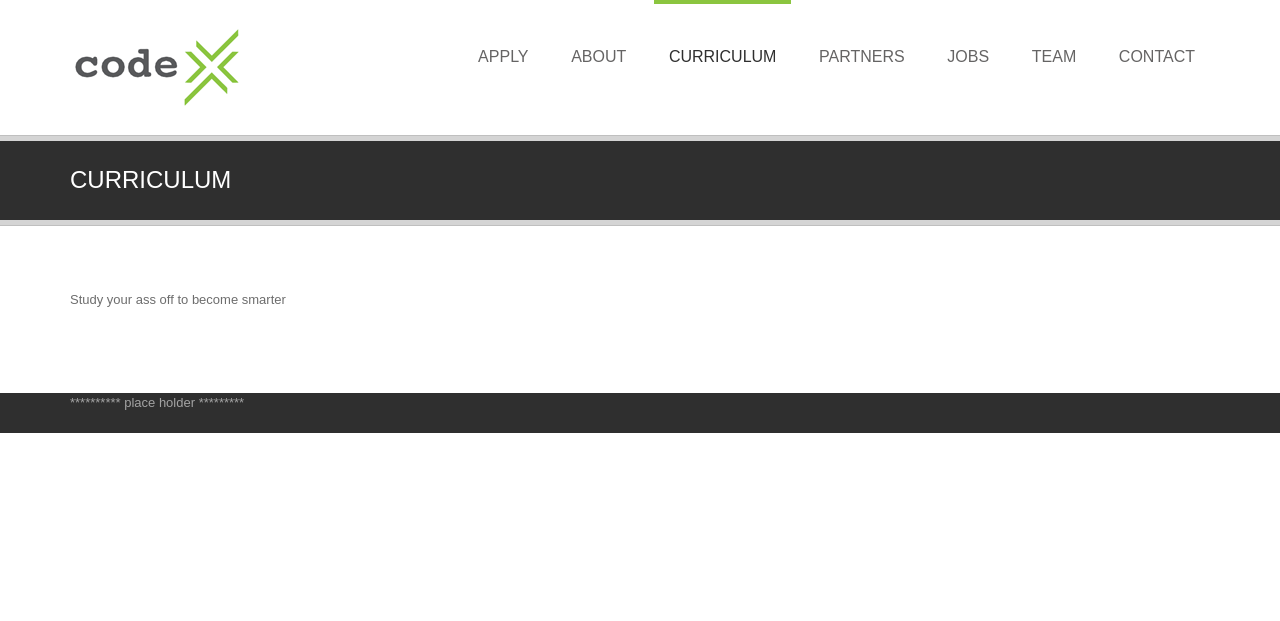
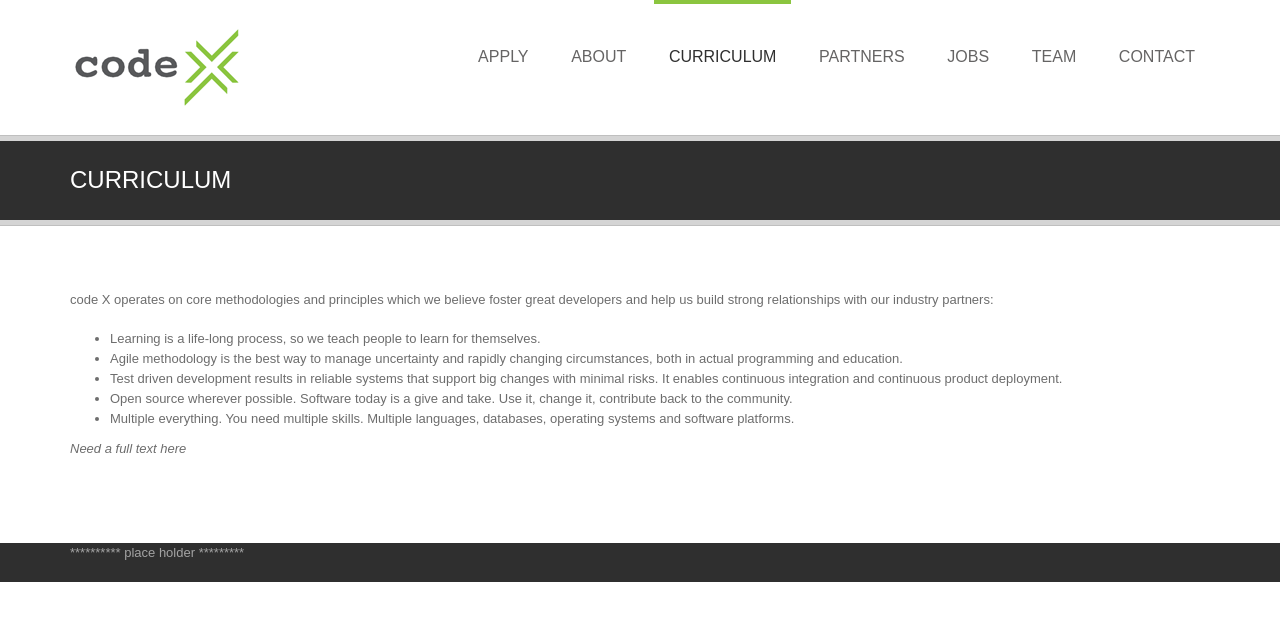
Before and after one commit to davidmweber/jekyll-example, a Jekyll site: the page built from content/curriculum.md, in a window 1280 px wide. Shown: the top 621 px of the page. Built offline with Jekyll 4.4.1, drawn with Linux system fonts in a browser that asks for light colours; some web fonts are replaced; Markdown is read by kramdown in place of the engine named in the settings.

```diff
--- a/content/curriculum.md
+++ b/content/curriculum.md
@@ -4,4 +4,13 @@ title: Curriculum
 ---
 
 
-Study your ass off to become smarter
+code X operates on core methodologies and principles which we believe foster great developers and help us build strong relationships with our industry partners:
+
+ - Learning is a life-long process, so we teach people to learn for themselves.
+ - Agile methodology is the best way to manage uncertainty and rapidly changing circumstances, both in actual programming and education.
+ - Test driven development results in reliable systems that support big changes with minimal risks. It enables continuous integration and continuous product deployment.
+ - Open source wherever possible. Software today is a give and take. Use it, change it, contribute back to the community.
+ - Multiple everything. You need multiple skills. Multiple languages, databases, operating systems and software platforms.
+
+
+ *Need a full text here*
```
Also changed, not shown: content/contact.html (added, +7 -0 lines), content/contact.md (deleted, +0 -6 lines), content/partner-agreement.md (+2 -8 lines).
